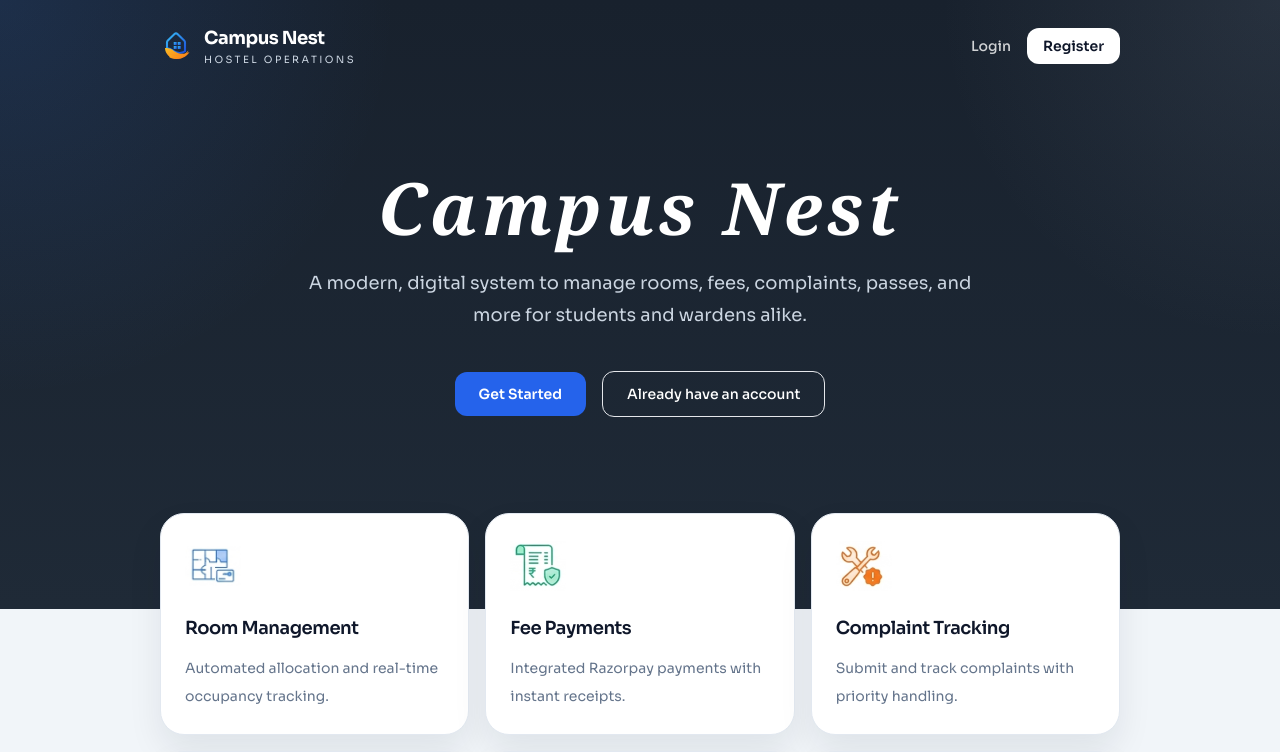
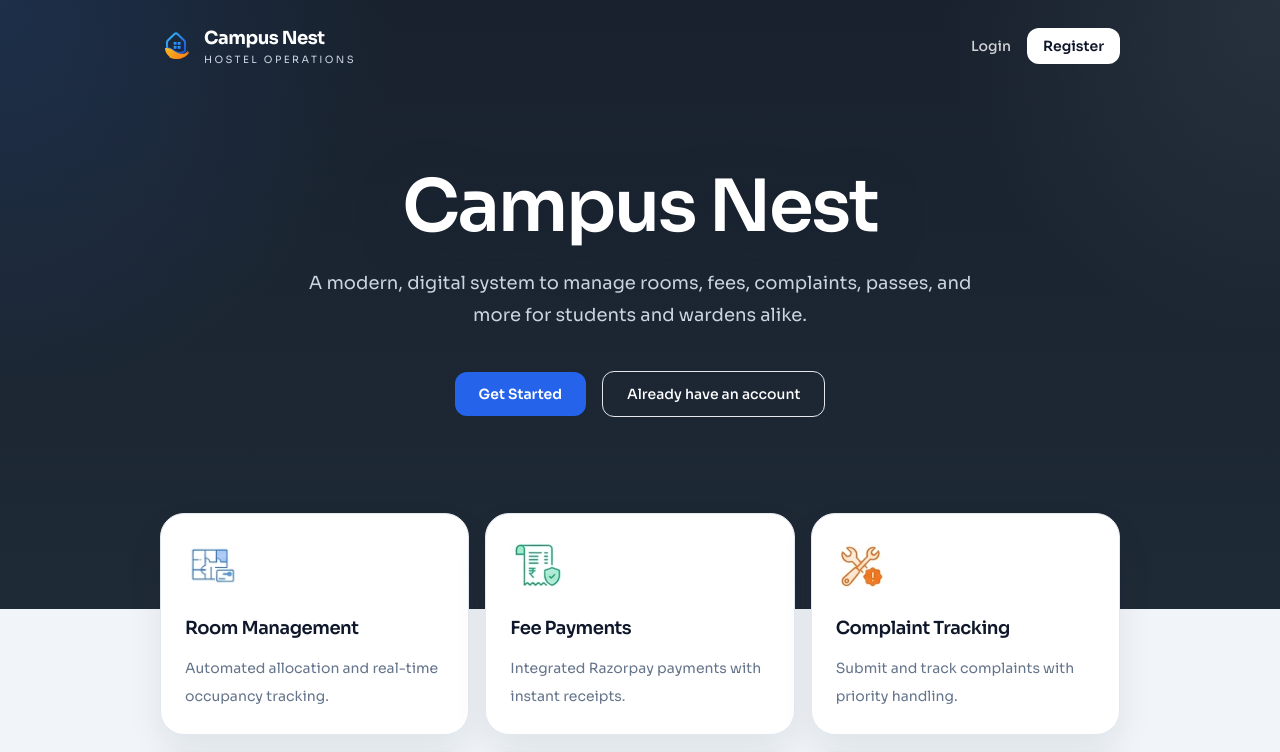
Before and after one commit to Vyvanth/Full-Stack-Development-mini-project-sem6, a React (Vite) app in the folder hostel-management/client/: page / in a window 1280 px wide. Shown: the top 752 px of the page. Built offline with nearby package versions, Linux system fonts and the light colour scheme.

Commit message:
font change in landing page

```diff
--- a/hostel-management/client/src/pages/public/Landing.jsx
+++ b/hostel-management/client/src/pages/public/Landing.jsx
@@ -52,8 +52,7 @@ export default function Landing() {
 
         <div className="relative mx-auto max-w-4xl px-6 pb-40 pt-14 text-center lg:px-8 lg:pb-48 lg:pt-20">
           <h1
-            className="text-6xl font-bold italic tracking-[0.06em] text-white md:text-7xl"
-            style={{ fontFamily: '"Georgia", "Times New Roman", serif' }}
+            className="text-6xl font-semibold tracking-[-0.03em] text-white drop-shadow-[0_10px_24px_rgba(15,23,42,0.28)] md:text-7xl"
           >
             Campus Nest
           </h1>
```
